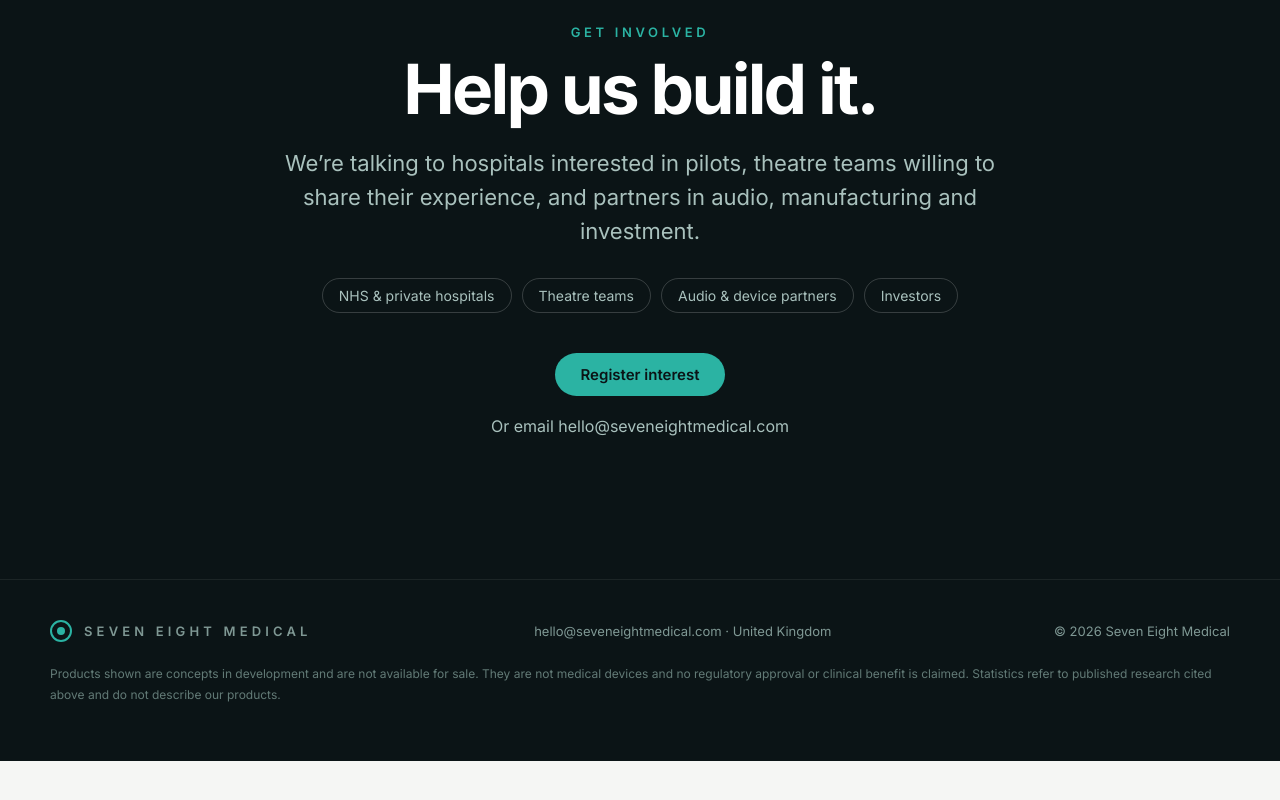
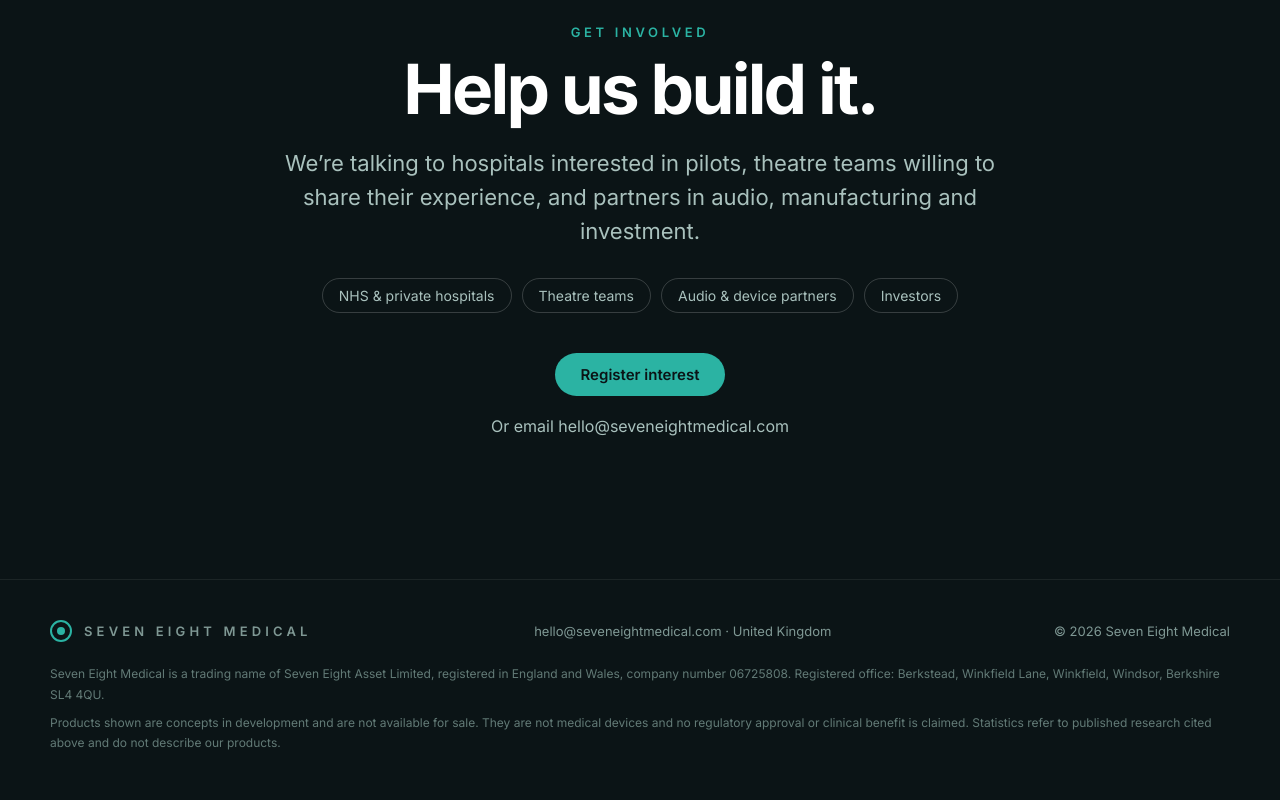
Before and after one commit to wesleyrichards-bit/seven-eight-medical, a plain HTML site: page index.html in a window 1280 px wide. Shown: the part 5001-5801 px from the top of the page. Before the commit the page ends 5762 px from the top, so only its background shows below. Drawn offline with Linux system fonts and the light colour scheme.

Commit message:
Add files via upload

```diff
--- a/index.html
+++ b/index.html
@@ -244,7 +244,7 @@
     <div class="reveal d1">
       <p class="eyebrow" style="color:var(--teal-ink)">Our founder</p>
       <h3 style="font-size:32px;letter-spacing:-0.03em;margin-top:12px;">Wilana Richards</h3>
-      <p>Theatre nurse and surgical assistant. Trained at Stellenbosch in South Africa, she came to the UK in 2001 and has since assisted many of the country’s leading consultant surgeons. She holds a Diploma in Tropical Nursing from the London School of Hygiene &amp; Tropical Medicine, and appeared as a theatre assistant on Channel 4’s <i>Embarrassing Bodies</i>.</p>
+      <p>Theatre nurse and surgical assistant. Trained at Stellenbosch University in South Africa, she came to the UK in 2001 and has since assisted many of the country’s leading consultant surgeons. She holds a Diploma in Tropical Nursing from the London School of Hygiene &amp; Tropical Medicine, and appeared as a theatre assistant on Channel 4’s <i>Embarrassing Bodies</i>.</p>
       <p>In 2026 she received a Royal Humane Society Certificate of Commendation: off duty at Ghent Regatta, she spotted a collapsed sculler in the water, raised the alarm and cared for him on the bank until paramedics arrived.</p>
       <p>Seven Eight Medical brings her front-line insight together with engineers and manufacturers to build audio that belongs in healthcare.</p>
     </div>
@@ -272,7 +272,8 @@
     <span>hello@seveneightmedical.com · United Kingdom</span>
     <span>© 2026 Seven Eight Medical</span>
   </div>
-  <p class="legal">Products shown are concepts in development and are not available for sale. They are not medical devices and no regulatory approval or clinical benefit is claimed. Statistics refer to published research cited above and do not describe our products.</p>
+  <p class="legal">Seven Eight Medical is a trading name of Seven Eight Asset Limited, registered in England and Wales, company number 06725808. Registered office: Berkstead, Winkfield Lane, Winkfield, Windsor, Berkshire SL4 4QU.</p>
+  <p class="legal" style="margin-top:8px;">Products shown are concepts in development and are not available for sale. They are not medical devices and no regulatory approval or clinical benefit is claimed. Statistics refer to published research cited above and do not describe our products.</p>
 </footer>
 
 <script>
```
